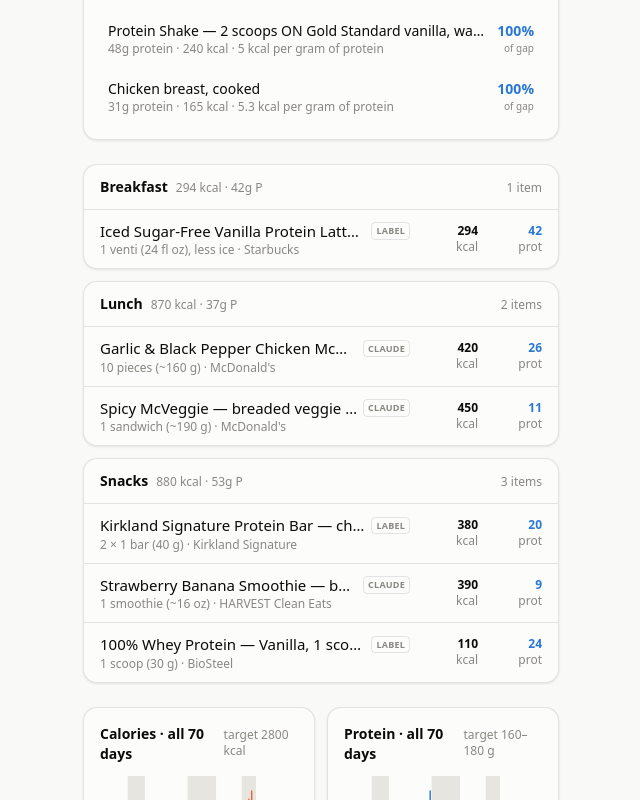
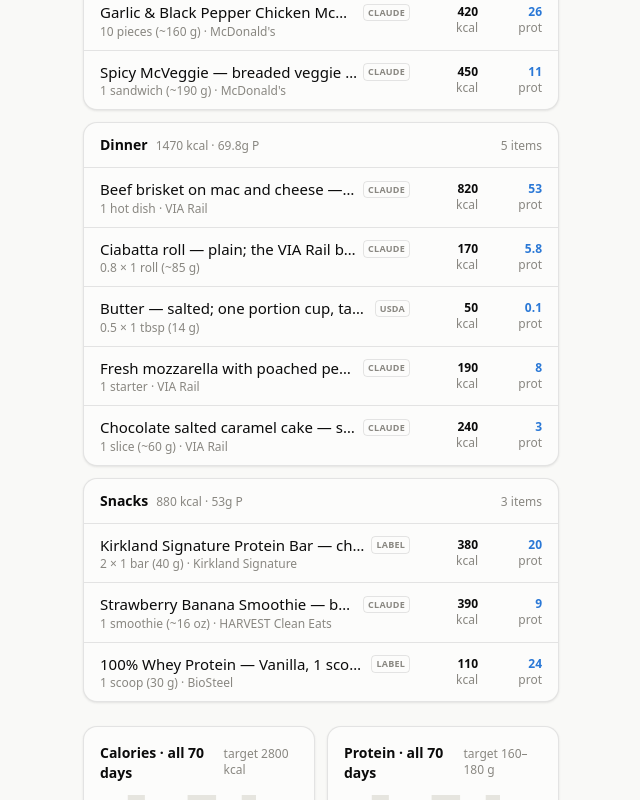
Before and after one commit to soldoutbudokan/Health, a Next.js app: page /Health/ in a window 1280 px wide. Shown: the part 980-1780 px from the top of the page, without its empty margins (69-709 px from the left). Built offline with nearby package versions, Linux system fonts and the light colour scheme.

Commit message:
Log Oct 12 dinner on the VIA train: brisket mac and cheese, roll and butter, mozzarella with poached pear, caramel cake

```diff
--- a/src/data/restaurants.ts
+++ b/src/data/restaurants.ts
@@ -1868,4 +1868,62 @@
     note: "Estimated on Oct 12 from the ingredient list on Harvest's menu; they post no nutrition or cup size. Built as a 16 oz cup: a medium banana, 120 g of strawberries, 125 g of low-fat vanilla yogurt, half a cup of orange juice and about 30 g of dates. Call it 300–520 kcal, mostly the cup size and the dates; sodium 60–150 mg. A whey booster is a separate entry (BioSteel vanilla).",
     tags: ["smoothie", "strawberry", "banana", "strawberry banana", "yogurt", "dates", "orange juice", "harvest", "harvest clean eats", "ottawa", "drink"],
   },
+  {
+    id: "via-rail-brisket-mac-and-cheese",
+    name: "Beef brisket on mac and cheese",
+    variant: "with Brussels sprouts, business class hot dish",
+    brand: "VIA Rail",
+    source: "claude",
+    per: "1 hot dish",
+    macros: {
+      calories: 820,
+      protein: 53,
+      carbs: 57,
+      fat: 42,
+      fiber: 4,
+      sugar: 17,
+      sodium: 1500,
+    },
+    note: "Estimated on Oct 12 from a photo of the tray; VIA posts no nutrition. Built as about 130 g of braised brisket at 260 kcal and 28 g protein per 100 g, 40 g of BBQ-style glaze, 170 g of mac and cheese and 90 g of Brussels sprouts roasted with a teaspoon of oil. Call it 600–1,050 kcal, mostly the brisket's fat and the size of the mac; sodium 1,000–2,200 mg, mostly the glaze and the cheese sauce.",
+    tags: ["via rail", "via", "train", "brisket", "beef", "mac and cheese", "macaroni", "brussels sprouts", "business class", "dinner"],
+  },
+  {
+    id: "via-rail-mozzarella-poached-pear",
+    name: "Fresh mozzarella with poached pear",
+    variant: "business class starter, balsamic glaze, greens",
+    brand: "VIA Rail",
+    source: "claude",
+    per: "1 starter",
+    macros: {
+      calories: 190,
+      protein: 8,
+      carbs: 20,
+      fat: 9,
+      fiber: 2,
+      sugar: 15,
+      sodium: 140,
+    },
+    note: "Estimated on Oct 12 from a photo; the pink thing that tasted like fruit looks like half a pear poached pink. Built as a 40 g round of fresh mozzarella, about 80 g of pear at canned-in-syrup figures, a dot of balsamic glaze, a few greens and what look like pistachio crumbs on the cheese. Call it 130–280 kcal, mostly how sweet the poaching liquid was; sodium 80–250 mg.",
+    tags: ["via rail", "via", "train", "mozzarella", "cheese", "pear", "poached pear", "balsamic", "starter", "salad", "business class"],
+  },
+  {
+    id: "via-rail-chocolate-salted-caramel-cake",
+    name: "Chocolate salted caramel cake",
+    variant: "small slice",
+    brand: "VIA Rail",
+    source: "claude",
+    per: "1 slice (~60 g)",
+    gramsPerServing: 60,
+    macros: {
+      calories: 240,
+      protein: 3,
+      carbs: 30,
+      fat: 12,
+      fiber: 1,
+      sugar: 21,
+      sodium: 150,
+    },
+    note: "Estimated on Oct 12 from a photo of a small wrapped slice, taken as 60 g at about 400 kcal per 100 g, which is usual for a chocolate cake with a caramel layer. Call it 170–350 kcal, mostly the size; sodium 80–250 mg with the salt in the caramel.",
+    tags: ["via rail", "via", "train", "cake", "chocolate", "salted caramel", "caramel", "dessert", "business class"],
+  },
 ];
```
Also changed, not shown: data/log.csv.
